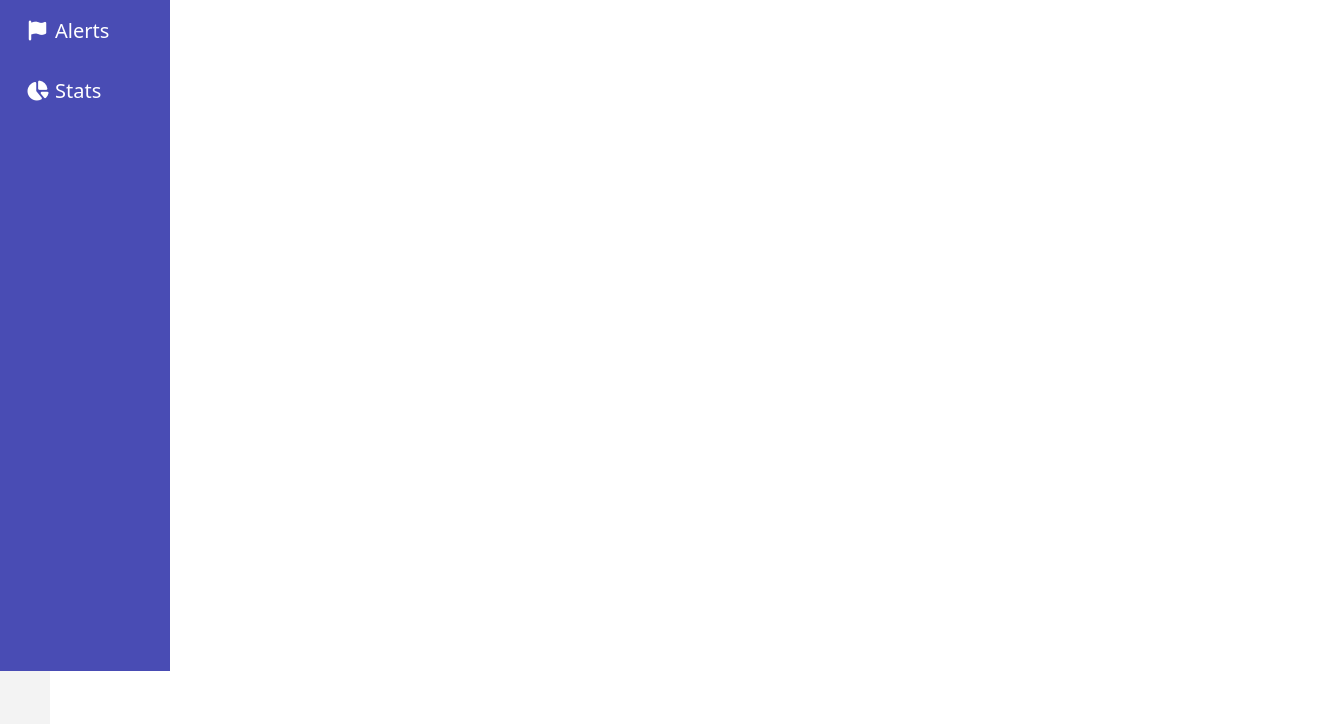
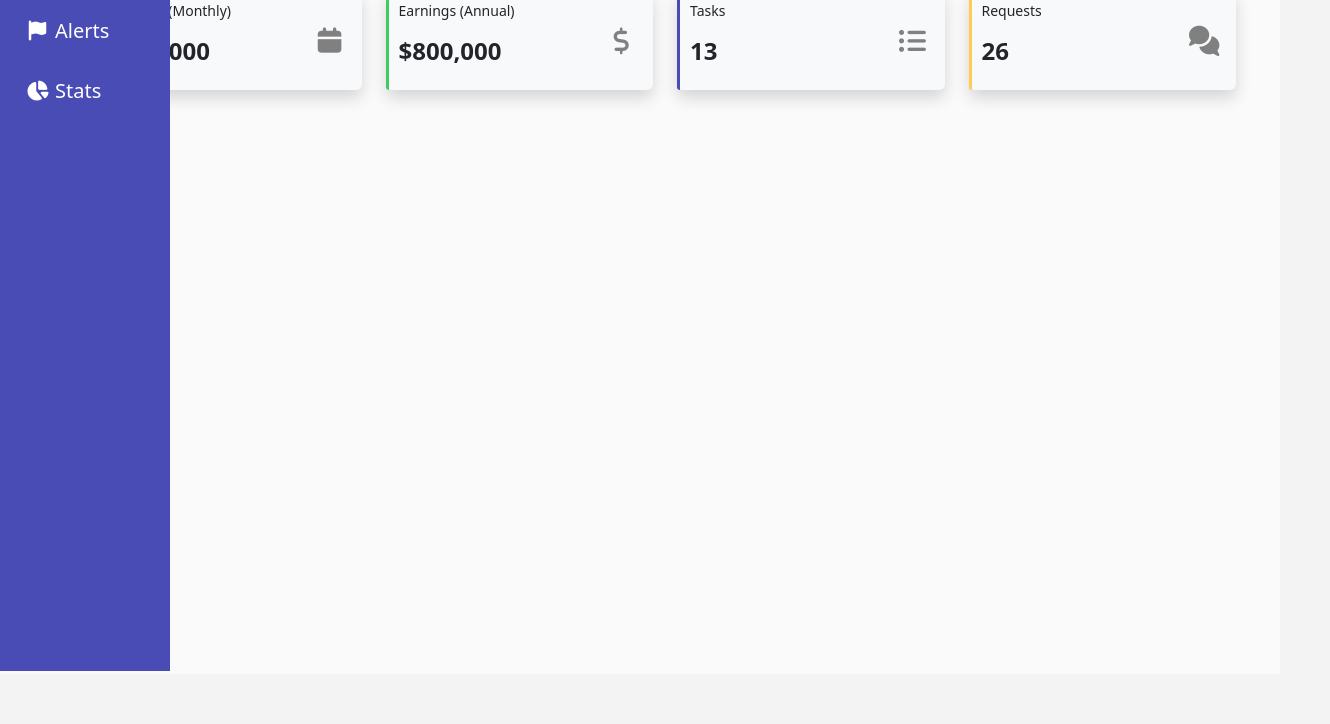
Before and after one commit to aransword/admin_page, a plain HTML site: page index.html in a window 1280 px wide. Shown: the part 129-853 px from the top of the page, 1330 px wide, since content can reach past the window. After the commit the page ends 803 px from the top, so only its background shows below. Drawn offline with nearby package versions, Linux system fonts and the light colour scheme.

Commit message:
대시보드 위쪽 탭 완성

```diff
--- a/admin.css
+++ b/admin.css
@@ -112,21 +112,90 @@ input:focus {
 
 
 .dashboard {
-    background-color: white;
+    background-color: #FAFAFA
+    ;
     width: 100%;
-    margin-left: 50px;
-    height: 100vh;
-    padding: 20px;
+    padding-left: 70px;
+    padding-right: 20px;
+    padding-top: 20px;
+    height: calc(100vh - 50px);
 }
 
 h2 {
     font-weight: bold;
 }
 
+.row {
+    margin: 0;
+    width: 100%;
+}
 
 
 
-@media screen and (max-width: 840px) {
+.box {
+    height: 100px;
+    border: none;
+    background-color: white;
+    display: flex;
+}
+
+.clr-sky {
+    width: 3px;
+    height: 100%;
+    border-top-left-radius: var(--bs-border-radius);
+    border-bottom-left-radius: var(--bs-border-radius);
+    background-color: #87CEEB;
+}
+
+.clr-green {
+    width: 3px;
+    height: 100%;
+    border-top-left-radius: var(--bs-border-radius);
+    border-bottom-left-radius: var(--bs-border-radius);
+    background-color: #43CA5D;
+}
+
+.clr-blue {
+    width: 3px;
+    height: 100%;
+    border-top-left-radius: var(--bs-border-radius);
+    border-bottom-left-radius: var(--bs-border-radius);
+    background-color: #494CB4;
+}
+
+.clr-yellow {
+    width: 3px;
+    height: 100%;
+    border-top-left-radius: var(--bs-border-radius);
+    border-bottom-left-radius: var(--bs-border-radius);
+    background-color: #FFCB55;
+}
+
+.txt {
+    width: 75%;
+    padding: 10px;
+}
+
+.txt p {
+    font-size: 14px;
+}
+
+.txt h4 {
+    font-weight: bold;
+}
+
+.icn {
+    width: calc(25% - 3px);
+    display: flex;
+    align-items: center;
+    justify-content: center;
+    font-size: 27px;
+    color : #808080
+}
+
+
+
+@media screen and (max-width: 992px) {
     .search-box {
         /*display : none;*/
     }
--- a/index.html
+++ b/index.html
@@ -33,6 +33,70 @@
     </nav>
     <div class="dashboard">
         <h2>Dashboard</h2>
+        <div class="container-fluid">
+            <div class="row">
+                <div class="col-3"">
+                    <div class="box shadow mb-5 bg-body-tertiary rounded">
+                        <div class="clr-sky"></div>
+                        <div class="txt">
+                            <p>Earnings (Monthly)</p>
+                            <h4>$400,000</h4>
+                        </div>
+                        <div class="icn">
+                            <i class="fas fa-calendar"></i>
+                        </div>
+                    </div>
+                </div>
+                <div class="col-3"">
+                    <div class="box shadow mb-5 bg-body-tertiary rounded">
+                        <div class="clr-green"></div>
+                        <div class="txt">
+                            <p>Earnings (Annual)</p>
+                            <h4>$800,000</h4>
+                        </div>
+                        <div class="icn">
+                            <i class="fas fa-dollar-sign"></i>
+                        </div>
+                    </div>
+                </div>
+                <div class="col-3"">
+                    <div class="box shadow mb-5 bg-body-tertiary rounded">
+                        <div class="clr-blue"></div>
+                        <div class="txt">
+                            <p>Tasks</p>
+                            <h4>13</h4>
+                        </div>
+                        <div class="icn">
+                            <i class="fas fa-list-ul"></i>
+                        </div>
+                    </div>
+                </div>
+                <div class="col-3"">
+                    <div class="box shadow mb-5 bg-body-tertiary rounded">
+                        <div class="clr-yellow"></div>
+                        <div class="txt">
+                            <p>Requests</p>
+                            <h4>26</h4>
+                        </div>
+                        <div class="icn">
+                            <i class="fas fa-comments"></i>
+                        </div>
+                    </div>
+                </div>
+            </div>
+        </div>
+        <div class="chart-and-tasks">
+            <div class="container-fluid">
+                <div class="row">
+                    <div class="col-9">
+
+                    </div>
+                    <div class="col-3">
+
+                    </div>
+                </div>
+            </div>
+        </div>
     </div>
 
 
```
